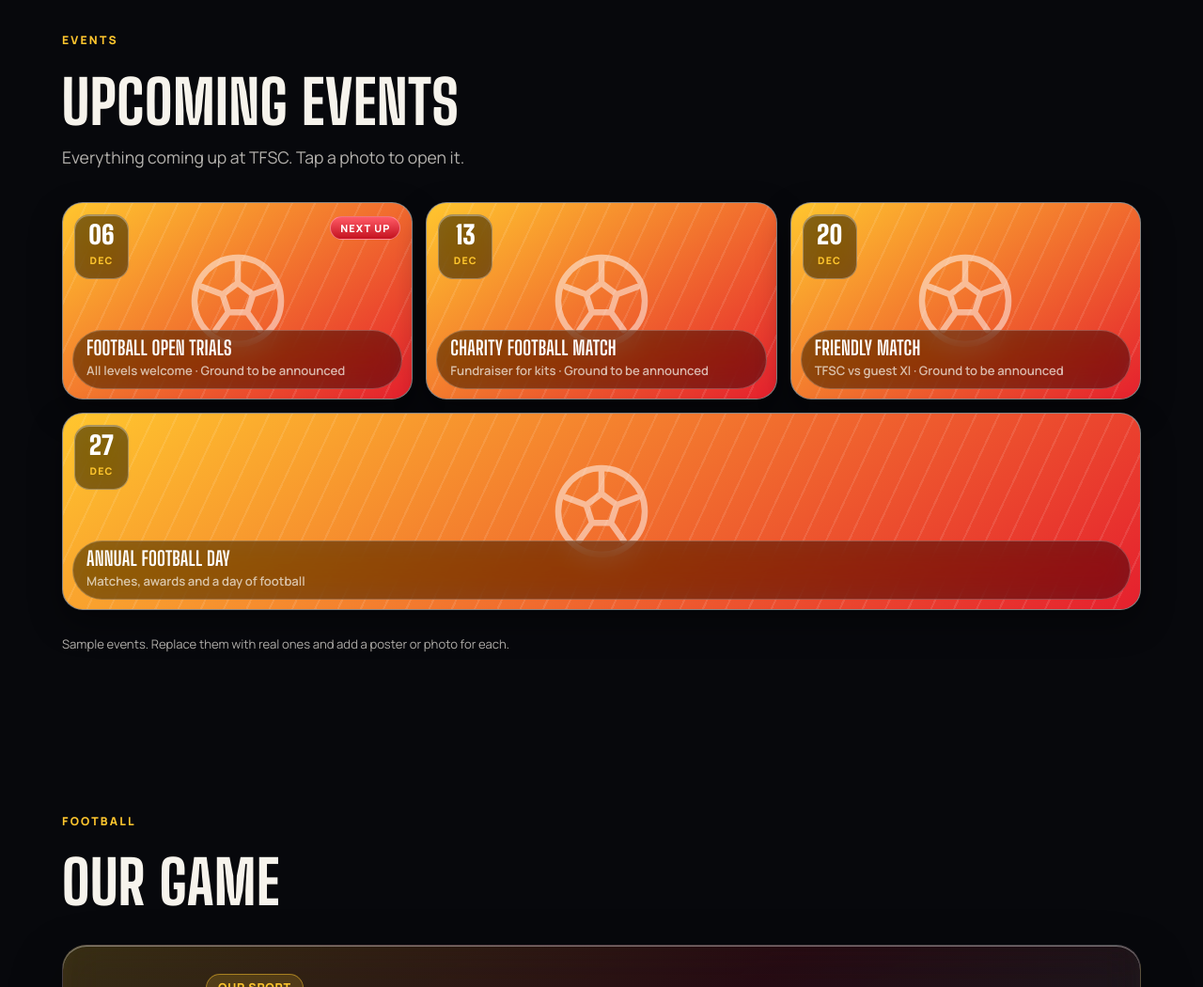
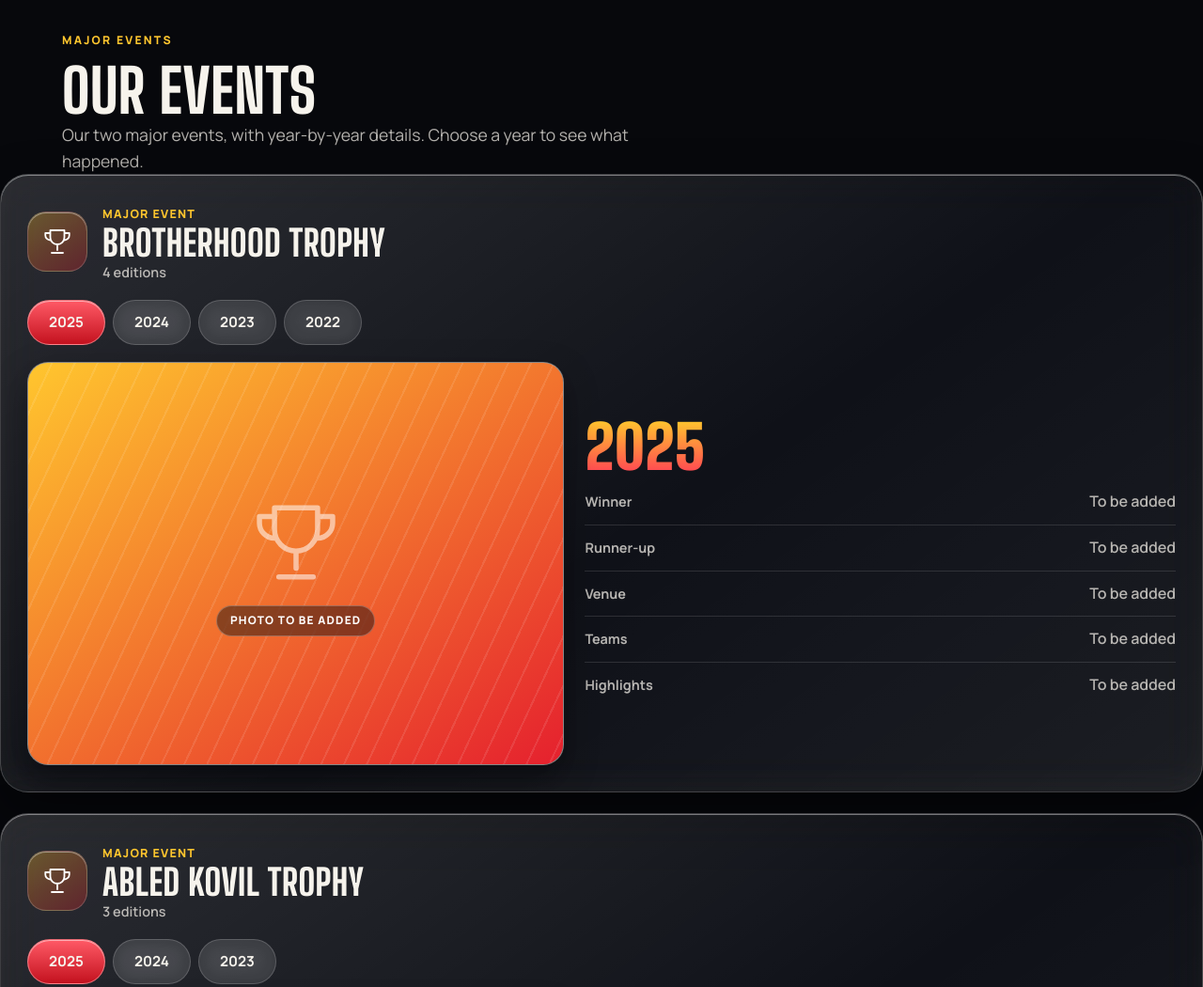
Before and after one commit to siocoimbatorework/TFSC_Website, a plain HTML site: page index.html in a window 1280 px wide. Shown: the part 6380-7430 px from the top of the page at 94% size. Drawn offline with Linux system fonts and the light colour scheme.

Commit message:
Update our events index.html

```diff
--- a/index.html
+++ b/index.html
@@ -143,7 +143,43 @@ nav a.active{background:rgba(255,255,255,.2);box-shadow:inset 0 1px 0 rgba(255,2
 .nxfacts span.gold{color:var(--gold)}
 @media(max-width:820px){.next{grid-template-columns:1fr}.poster{aspect-ratio:4/5;max-height:70vh}.nxinfo{padding:26px}}
 
+
+
+
+
+/* major events: year-wise */
+.majors{display:grid;gap:22px}
+.major{--r:30px;padding:28px;display:grid;grid-template-columns:minmax(0,1fr);gap:18px}
+.major .tabs{margin:0}
+.mhead{display:flex;align-items:center;gap:16px}
+.mico{flex:none;width:64px;height:64px;border-radius:20px;display:grid;place-items:center;background:linear-gradient(145deg,rgba(255,198,46,.3),rgba(229,32,46,.3));border:1px solid var(--edge);box-shadow:inset 0 1px 0 rgba(255,255,255,.4)}
+.mico svg{width:36px;height:36px;color:#fff}
+.mhead>div:last-child{min-width:0}
+.mhead h3{font-size:2.4rem;line-height:1;overflow-wrap:anywhere}
+.mcount{color:var(--muted);font-weight:600;font-size:.9rem}
+.mbody{display:grid;grid-template-columns:minmax(0,1fr) minmax(0,1.1fr);gap:22px;align-items:center}
+.mposter{position:relative;display:block;width:100%;aspect-ratio:4/3;padding:0;border-radius:22px;overflow:hidden;border:1px solid var(--edge);cursor:pointer;color:#fff;font:inherit;box-shadow:inset 0 1px 0 rgba(255,255,255,.35),0 14px 34px rgba(0,0,0,.4)}
+.mposter img{position:absolute;inset:0;width:100%;height:100%;object-fit:cover;display:block}
+.mposter .ph{position:absolute;inset:0;display:grid;place-items:center;align-content:center;gap:12px}
+.mposter .ph::before{content:"";position:absolute;inset:0;background:repeating-linear-gradient(115deg,rgba(255,255,255,.1) 0 2px,transparent 2px 22px)}
+.mposter .ph svg{width:26%;max-width:110px;opacity:.55;position:relative;color:#fff}
+.mposter .ph span,.mposter .cnt{position:relative;padding:6px 14px;border-radius:99px;background:rgba(10,10,14,.45);-webkit-backdrop-filter:blur(12px);backdrop-filter:blur(12px);border:1px solid rgba(255,255,255,.25);font-weight:800;font-size:.74rem;letter-spacing:.1em;text-transform:uppercase}
+.mposter .cnt{position:absolute;right:12px;top:12px}
+.minfo{display:grid;gap:6px;align-content:center;min-width:0}
+.minfo .yr{font-family:var(--font-display);font-weight:900;font-size:4rem;line-height:.9;background:linear-gradient(180deg,var(--gold),var(--red-hot));-webkit-background-clip:text;background-clip:text;color:transparent}
+.tba{color:var(--muted);font-weight:600}
+.facts{display:grid;margin:0}
+.facts div{display:flex;justify-content:space-between;align-items:baseline;gap:16px;padding:11px 0;border-bottom:1px solid rgba(255,255,255,.12)}
+.facts div:last-child{border-bottom:0}
+.facts dt{color:var(--muted);font-weight:700;font-size:.9rem}
+.facts dd{margin:0;font-weight:800;text-align:right;min-width:0;overflow-wrap:anywhere}
+@media(max-width:760px){.mbody{grid-template-columns:minmax(0,1fr)}.major{padding:20px}.mhead h3{font-size:1.7rem}.mico{width:52px;height:52px}}
+
 /* event photo cards */
+
+
+
+
 .evgrid{display:grid;gap:14px;grid-template-columns:repeat(3,1fr);grid-auto-rows:210px;grid-auto-flow:dense;margin-bottom:26px}
 .evc.first{grid-column:span 2;grid-row:span 2}
 @media(min-width:901px){.evc:nth-child(4):last-child{grid-column:span 3}}
@@ -439,9 +475,9 @@ footer{padding-block:20px 40px}
 </div></section>
 
 <section id="events"><div class="wrap">
-  <div class="head"><div class="eyebrow">Events</div><h2>Upcoming events</h2>
-  <p class="lead">Everything coming up at TFSC. Tap a photo to open it.</p></div>
-  <div class="evgrid" id="evGrid"></div>
+  <div class="eyebrow">Major events</div><h2>Our events</h2>
+  <p class="lead">Our two major events, with year-by-year details. Choose a year to see what happened.</p></div>
+  <div class="majors" id="majors"></div><div id="evGrid" hidden></div>
   <p class="note">Sample events. Replace them with real ones and add a poster or photo for each.</p>
 </div></section>
 
@@ -699,6 +735,21 @@ COACHES.referee={tab:"AIFF-Licensed Referees",lead:"Referees who have cleared th
  {n:"Mohammed Sarjoon",r:"Referee",badge:"Referee Level 8",src:""}
 ]};
 
+/* Major events, year by year. Add photos with imgs, for example imgs:["photos/bt2025-1.jpg","photos/bt2025-2.jpg"]. */
+var MAJORS=[
+ {name:"Brotherhood Trophy",years:[
+  {y:"2025",winner:"",runner:"",venue:"",teams:"",note:"",imgs:[]},
+  {y:"2024",winner:"",runner:"",venue:"",teams:"",note:"",imgs:[]},
+  {y:"2023",winner:"",runner:"",venue:"",teams:"",note:"",imgs:[]},
+  {y:"2022",winner:"",runner:"",venue:"",teams:"",note:"",imgs:[]}
+ ]},
+ {name:"Abled Kovil Trophy",years:[
+  {y:"2025",winner:"",runner:"",venue:"",teams:"",note:"",imgs:[]},
+  {y:"2024",winner:"",runner:"",venue:"",teams:"",note:"",imgs:[]},
+  {y:"2023",winner:"",runner:"",venue:"",teams:"",note:"",imgs:[]}
+ ]}
+];
+
 var CONTACT=[
  {k:"Phone / WhatsApp",v:"+91 00000 00000"},
  {k:"Email",v:"tfsc@example.com"},
@@ -887,7 +938,40 @@ $("#actGrid").innerHTML=ACT.map(function(a,i){
   });
 })();
 
+/* major events: year-wise */
+var TROPHY='<svg class="i" viewBox="0 0 48 48" aria-hidden="true"><path d="M14 8h20v10a10 10 0 0 1-20 0zM14 12H7v3a7 7 0 0 0 7 7M34 12h7v3a7 7 0 0 1-7 7M24 28v8M16 40h16"/></svg>';
+function tba(v){return v?v:'<span class="tba">To be added</span>'}
+$("#majors").innerHTML=MAJORS.map(function(m,mi){
+  var chips=m.years.map(function(y,i){return '<button type="button" class="chip" role="tab" data-i="'+i+'">'+y.y+'</button>'}).join("");
+  return '<article class="major glass" data-m="'+mi+'"><div class="mhead"><div class="mico">'+TROPHY+'</div><div><span class="role">Major event</span><h3>'+m.name+'</h3><p class="mcount">'+m.years.length+' editions</p></div></div><div class="tabs" role="tablist" aria-label="'+m.name+' years">'+chips+'</div><div class="mbody" role="tabpanel"></div></article>';
+}).join("");
+document.querySelectorAll("#majors .major").forEach(function(card){
+  var m=MAJORS[+card.dataset.m],tabs=card.querySelectorAll(".chip"),body=card.querySelector(".mbody");
+  function show(i){
+    tabs.forEach(function(c,j){c.setAttribute("aria-selected",j===i?"true":"false");c.tabIndex=j===i?0:-1});
+    var y=m.years[i],imgs=y.imgs||[];
+    var poster=imgs.length?'<img loading="lazy" src="'+imgs[0]+'" alt="'+m.name+' '+y.y+'">':'<span class="ph" style="background:linear-gradient(145deg,#FFC62E,#E5202E)">'+TROPHY+'<span>Photo to be added</span></span>';
+    var rows=[["Winner",y.winner],["Runner-up",y.runner],["Venue",y.venue],["Teams",y.teams],["Highlights",y.note]].map(function(r){return '<div><dt>'+r[0]+'</dt><dd>'+tba(r[1])+'</dd></div>'}).join("");
+    body.innerHTML='<button type="button" class="mposter" aria-label="Open photos of '+m.name+' '+y.y+'">'+poster+(imgs.length>1?'<span class="cnt">'+imgs.length+' photos</span>':'')+'</button><div class="minfo"><span class="yr">'+y.y+'</span><dl class="facts">'+rows+'</dl></div>';
+    body.querySelector(".mposter").addEventListener("click",function(){
+      var list=imgs.length?imgs.map(function(src,k){return{s:"Football",c:m.name,l:m.name+" "+y.y+" · "+(k+1)+" of "+imgs.length,src:src}}):[{s:"Football",c:m.name,l:m.name+" "+y.y,src:""}];
+      showLb(0,list);openDlg(lb);
+    });
+  }
+  tabs.forEach(function(c,i){
+    c.addEventListener("click",function(){show(i)});
+    c.addEventListener("keydown",function(e){
+      var n=-1;if(e.key==="ArrowRight")n=(i+1)%tabs.length;if(e.key==="ArrowLeft")n=(i+tabs.length-1)%tabs.length;
+      if(n>=0){show(n);tabs[n].focus();e.preventDefault()}
+    });
+  });
+  show(0);
+});
+
 /* contact rows with copy buttons */
+
+
+
 function contactRows(target){
   CONTACT.forEach(function(c){
     var r=document.createElement("div");r.className="crow glass";
```
